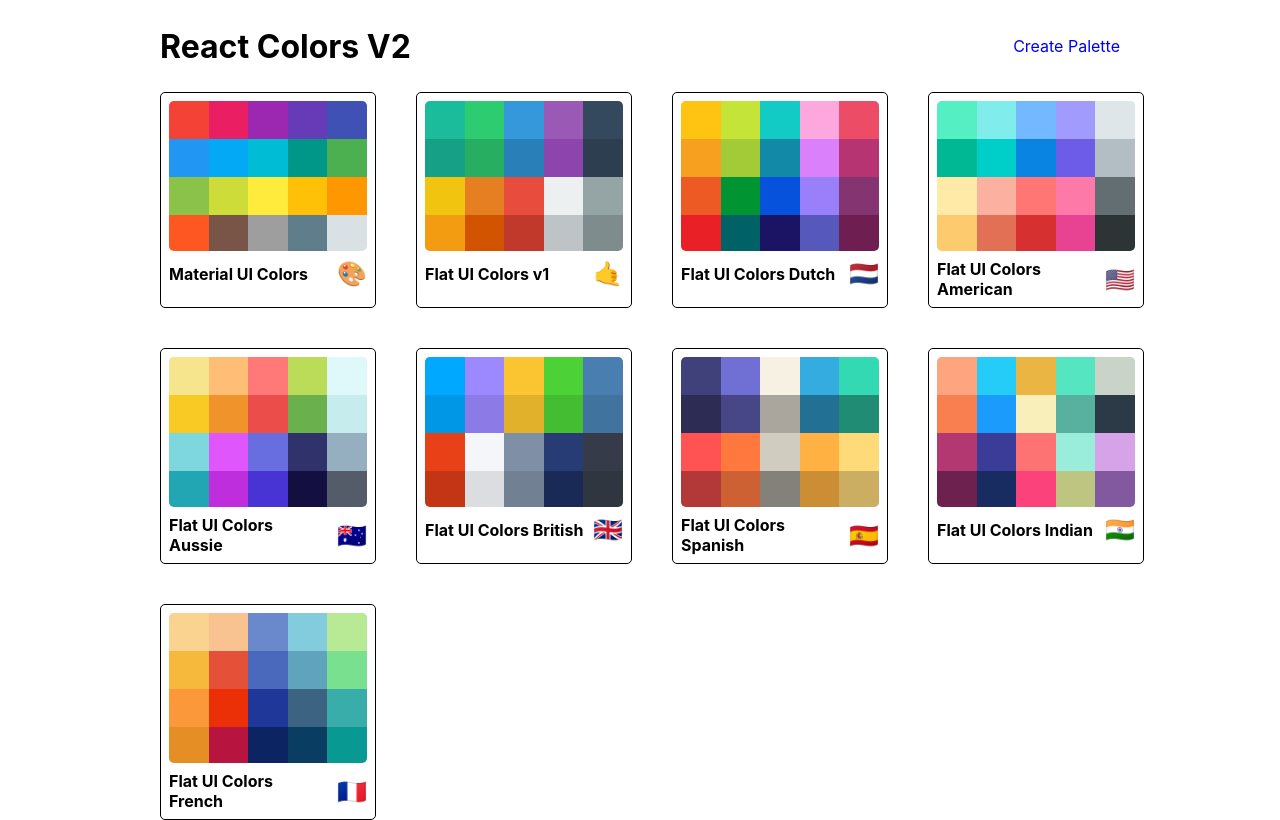
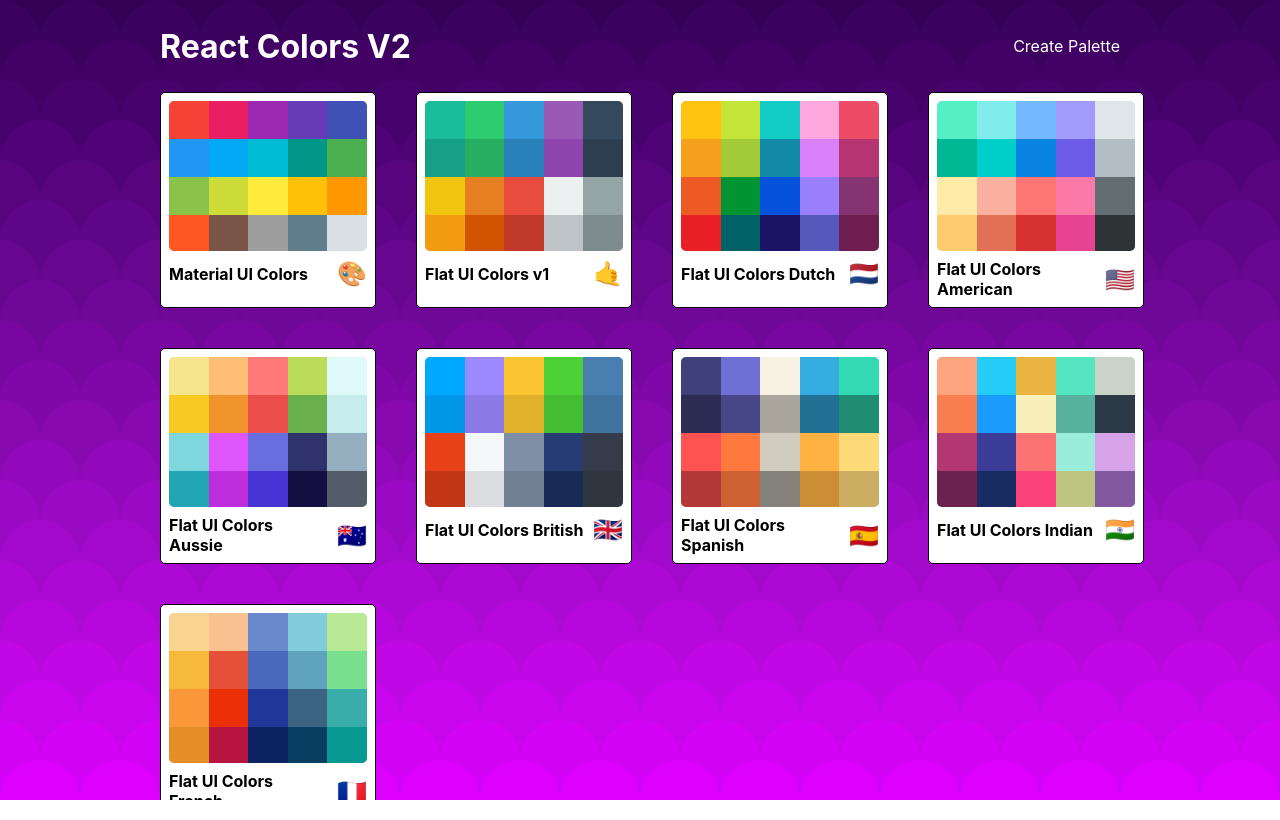
Before and after one commit to 1nandagopal/colors-v2, a React (Create React App) app: page / in a window 1280 px wide. Built offline with nearby package versions, Linux system fonts and the light colour scheme.

Commit message:
Added background to homepage.

```diff
--- a/src/components/styles/PaletteListStyles.js
+++ b/src/components/styles/PaletteListStyles.js
@@ -1,10 +1,15 @@
 import { styled } from "@mui/material";
+import bg from "./bg.svg";
 
 export const Root = styled("div")({
   height: "100vh",
   display: "flex",
   alignItems: "flex-start",
   justifyContent: "center",
+
+  /* background by SVGBackgrounds.com */
+  backgroundImage: `url(${bg})`,
+  overflowY: "scroll",
 });
 
 export const H1 = styled("h1")({
@@ -24,9 +29,9 @@
   width: "100%",
   justifyContent: "space-between",
   alignItems: "center",
-  // color: "white",
+  color: "white",
   "& a": {
-    // color: "white",
+    color: "white",
     textDecoration: "none",
   },
 });
```
Also changed, not shown: src/components/styles/bg.svg (added).
